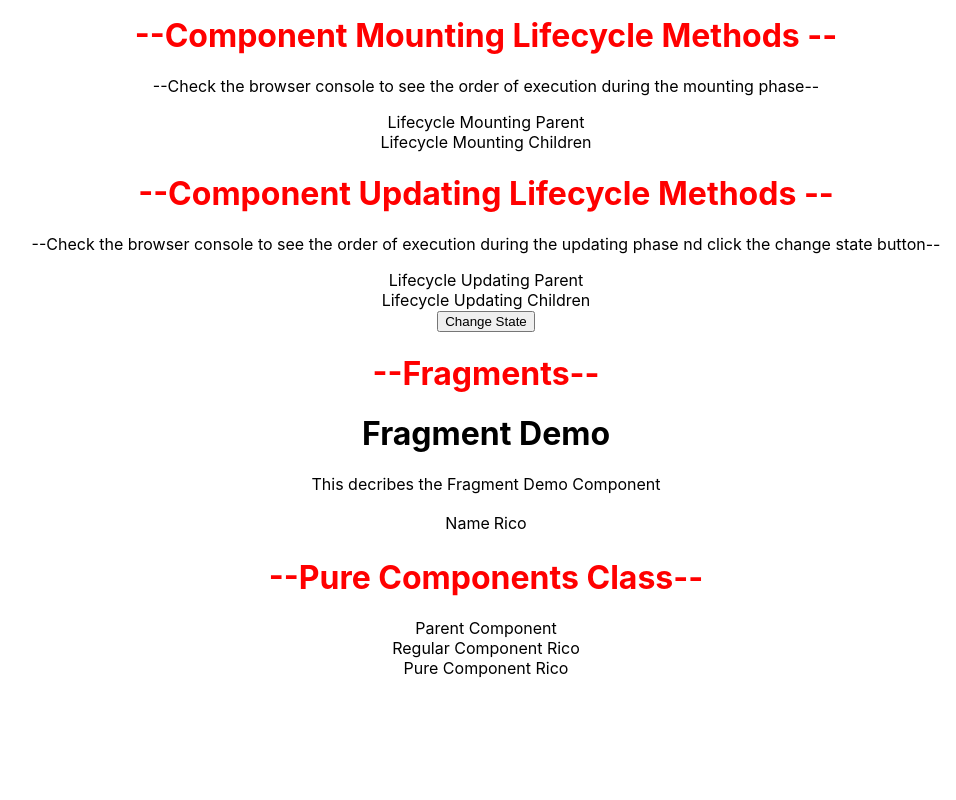
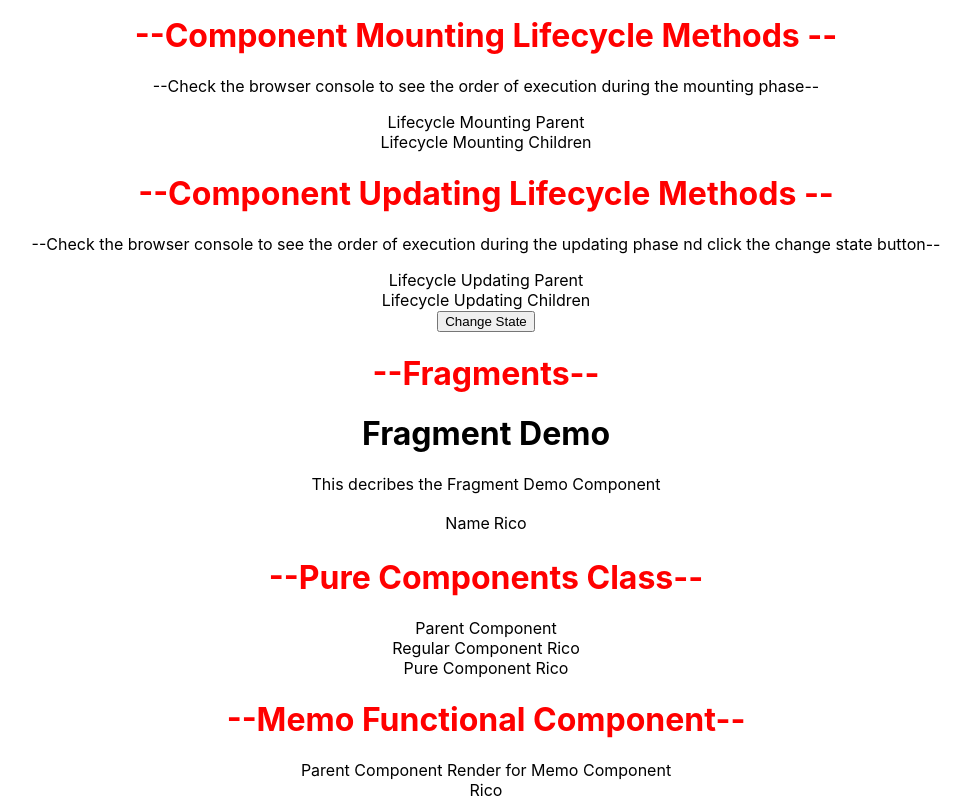
Before and after one commit to mirjSolution/react-front-to-back, a React (Create React App) app: page / in a window 1280 px wide. Shown: the part 3252-4052 px from the top of the page, without its empty margins (154-1110 px from the left). Before the commit the page ends 3930 px from the top, so only its background shows below. Built offline with nearby package versions, Linux system fonts and the light colour scheme.

Commit message:
React Memo

```diff
--- a/src/App.js
+++ b/src/App.js
@@ -27,6 +27,7 @@ import LifeCycleUpdatingParent from './components/componentUpdatingLifecycleMeth
 import FragmentDemo from './components/fragments/FragmentDemo';
 import Table from './components/fragments/Table';
 import ParentComp from './components/PureComponent/ParentComp';
+import ParentComp1 from './components/memo/ParentComp1';
 
 class App extends Component {
   render() {
@@ -131,6 +132,9 @@ class App extends Component {
         {/* Pure Components */}
         <h1 style={{ color: 'red' }}>--Pure Components Class--</h1>
         <ParentComp />
+        {/* Memo */}
+        <h1 style={{ color: 'red' }}>--Memo Functional Component--</h1>
+        <ParentComp1 />
       </div>
     );
   }
--- /dev/null
+++ b/src/components/memo/MemoComp.js
@@ -0,0 +1,8 @@
+import React from 'react';
+
+function MemoComp({ name }) {
+  console.log('Memo Component ');
+  return <div>{name}</div>;
+}
+
+export default React.memo(MemoComp);
--- /dev/null
+++ b/src/components/memo/ParentComp1.js
@@ -0,0 +1,34 @@
+import React, { PureComponent } from 'react';
+import MemoComp from './MemoComp';
+
+class ParentComp1 extends PureComponent {
+  constructor(props) {
+    super(props);
+
+    this.state = {
+      name: 'Rico',
+    };
+  }
+
+  componentDidMount() {
+    setInterval(() => {
+      this.setState({
+        name: 'Rico',
+      });
+    }, 2000);
+  }
+
+  render() {
+    console.log(
+      '******************Parent Component Render for Memo Component******************'
+    );
+    return (
+      <div>
+        Parent Component Render for Memo Component
+        <MemoComp name={this.state.name} />
+      </div>
+    );
+  }
+}
+
+export default ParentComp1;
```
